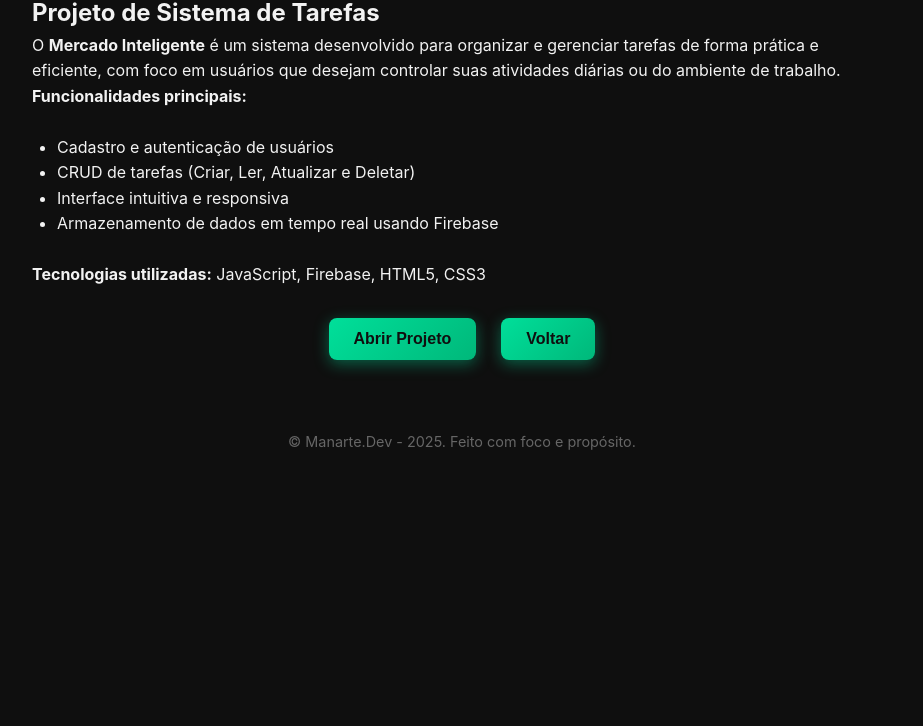
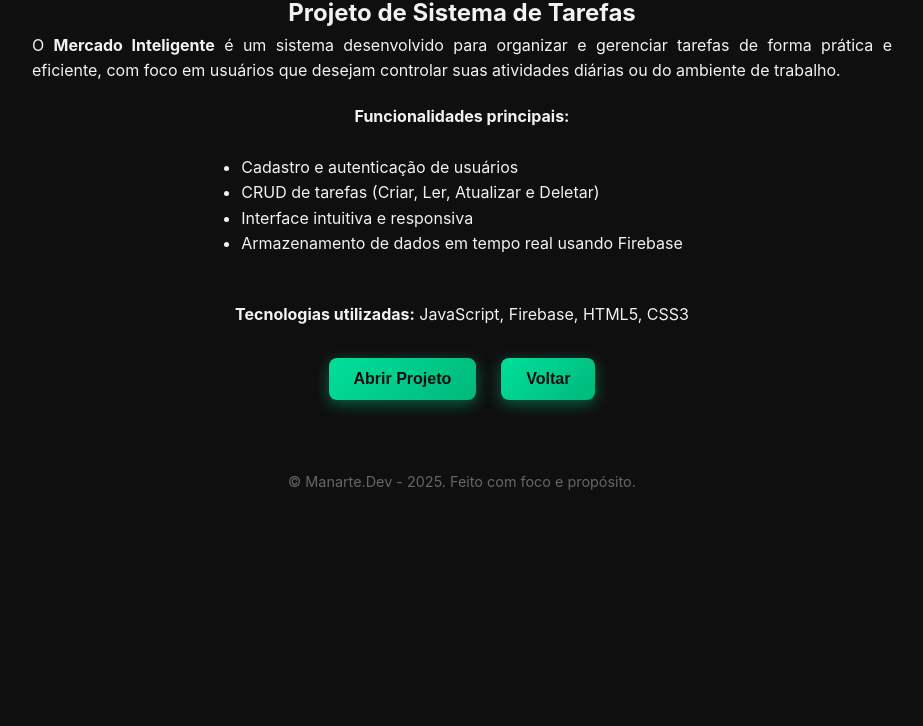
Before and after one commit to Manarte-Dev/portfolioprojeto, a plain HTML site: page projeto1.html in a window 1280 px wide. Shown: the part 74-800 px from the top of the page, without its empty margins (178-1101 px from the left). Drawn offline with Linux system fonts and the light colour scheme.

Commit message:
ajsute fim

```diff
--- a/projeto1.html
+++ b/projeto1.html
@@ -12,15 +12,15 @@
 
       <h1>Mercado Inteligente</h1>
       <h2>Projeto de Sistema de Tarefas</h2>
-      <p>O <strong>Mercado Inteligente</strong> é um sistema desenvolvido para organizar e gerenciar tarefas de forma prática e eficiente, com foco em usuários que desejam controlar suas atividades diárias ou do ambiente de trabalho.</p>
-      <p><strong>Funcionalidades principais:</strong></p>
+      <p id="sobreproject">O <strong>Mercado Inteligente</strong> é um sistema desenvolvido para organizar e gerenciar tarefas de forma prática e eficiente, com foco em usuários que desejam controlar suas atividades diárias ou do ambiente de trabalho.</p>
+      <p id="funcionalidade"><strong>Funcionalidades principais:</strong></p>
       <ul>
         <li>Cadastro e autenticação de usuários</li>
         <li>CRUD de tarefas (Criar, Ler, Atualizar e Deletar)</li>
         <li>Interface intuitiva e responsiva</li>
         <li>Armazenamento de dados em tempo real usando Firebase</li>
       </ul>
-      <p><strong>Tecnologias utilizadas:</strong> JavaScript, Firebase, HTML5, CSS3</p>
+      <p id="funcionalidade"><strong>Tecnologias utilizadas:</strong> JavaScript, Firebase, HTML5, CSS3</p>
       <div class="project-links">
         <button onclick="window.open('https://manarte-dev.github.io/mercadointeligente/', '_blank')">Abrir Projeto</button>
         <button onclick="window.history.back()">Voltar</button>
--- a/style.css
+++ b/style.css
@@ -15,7 +15,24 @@ body {
   color: #f2f2f2;
   line-height: 1.6;
 }
-
+h1,h2,h3 {
+  text-align: center;
+}
+ul {
+  padding: 25px;
+  justify-self: center;
+}
+p#funcionalidade{
+  text-align: center;
+  margin-top: 20px;
+}
+#sobreproject{
+  text-align: justify;
+}
+.sobre-text{
+  text-align: justify;
+  margin: auto;
+}
 /* ================= HEADER ================= */
 .header {
   position: relative;
@@ -283,6 +300,8 @@ body {
     padding: 60px 20px;
   }
 
+
+
   #conteudo {
     padding: 10px 25px; /* ajuste no mobile */
   }
@@ -362,6 +381,3 @@ body {
   transform: translateY(0) scale(0.98);
   box-shadow: 0 3px 10px rgba(0,223,154,0.3);
 }
-ul {
-  padding: 25px;
-}
```
Also changed, not shown: index.html (+5 -2 lines).
